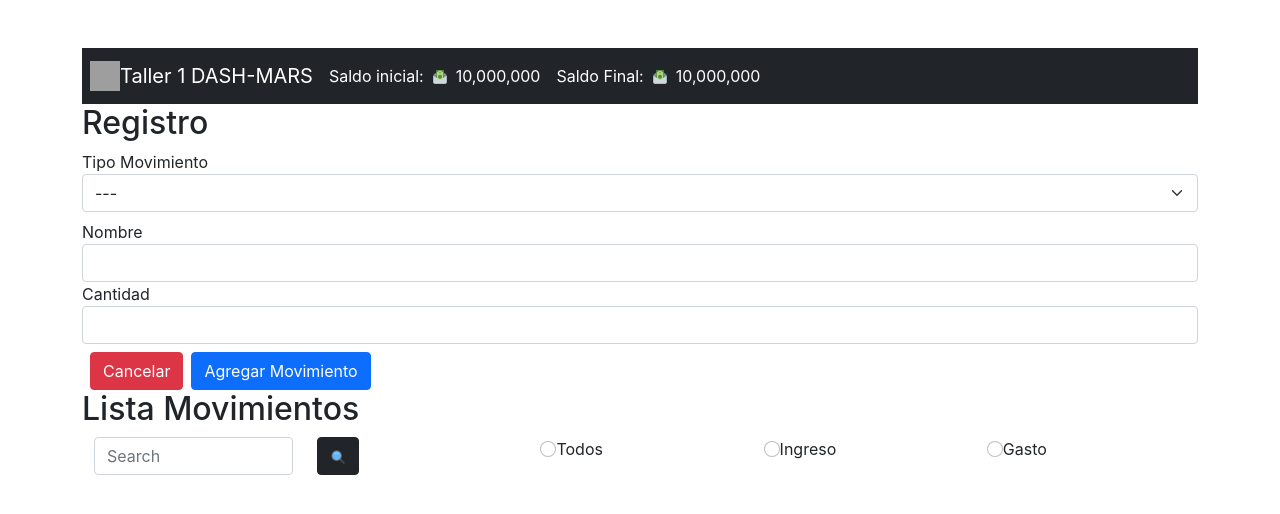
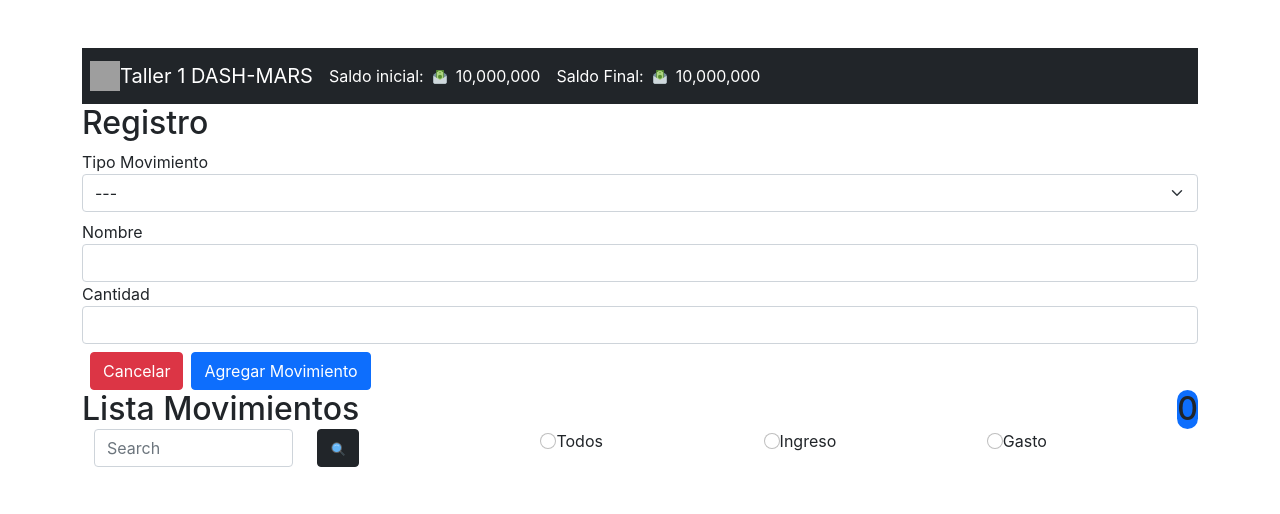
Before and after one commit to disu26/Taller1PDP, a React (Create React App) app in the folder taller1/: page / in a window 1280 px wide. Shown: the top 514 px of the page. Built offline with nearby package versions, Linux system fonts and the light colour scheme; grey boxes are pictures that could not be loaded.

Commit message:
Proyecto Finalizada

```diff
--- a/taller1/src/App.js
+++ b/taller1/src/App.js
@@ -31,6 +31,8 @@ function App() {
   const [searchValue, setSearchValue] = useState(null);
 
   const [searchedMovimientos, setSearchedMovimientos] = useState([]);
+
+  const [contMovimientos, setContMovimientos] = useState(Number);
 
   useEffect(() => {
     if(searchValue === null){
@@ -104,6 +106,8 @@ function App() {
                   setSaldoFinal= {setSaldoFinal}
                   openModal= {openModal}
                   openModalRegistro={openModalRegistro}
+                  contMovimientos={contMovimientos}
+                  setContMovimientos={setContMovimientos}
                 />
               </div>
             ) : (
@@ -126,9 +130,18 @@ function App() {
           }
         </div>
         <div className="flex-large">
-          <h2>Lista Movimientos</h2>
+          <div>
+            <h2 className="d-inline">
+              Lista Movimientos
+              <span className="float-end rounded-pill bg-primary"> {contMovimientos}</span>
+            </h2>
+
+          </div>
           <ListaMovimientos
             searchedMovimientos={searchedMovimientos}
+            movimientos={movimientos}
+            contMovimientos={contMovimientos}
+            setContMovimientos={setContMovimientos}
             setMovimientos= {setMovimientos}
             editRow={editRow}
             setSearchValue={setSearchValue}
--- a/taller1/src/components/Form.jsx
+++ b/taller1/src/components/Form.jsx
@@ -53,6 +53,7 @@ const Form = (props) => {
 
         props.setMovimientos([...props.movimientos, newRegistro]);
         e.target.reset();
+        props.setContMovimientos(props.contMovimientos + 1);
         setFrmState({ nombre: "", cantidad: Number, movimiento: "" });
         props.openModalRegistro(newRegistro);
         return;
--- a/taller1/src/components/ListaMovimientos.jsx
+++ b/taller1/src/components/ListaMovimientos.jsx
@@ -7,7 +7,7 @@ const ListaMovimientos = (props) => {
 
     const [frmState, setFrmState] = useState({
         busqueda: '',
-        movimiento: ''
+        movimiento: 'todos'
     });
 
   const deleteMovimiento = (movimiento) => {
@@ -15,11 +15,11 @@ const ListaMovimientos = (props) => {
       (item) => item.id !== movimiento.id
     );
     props.setMovimientos(newMovimientos);
+    props.setContMovimientos(props.contMovimientos - 1)
   };
 
   const onChange = ({ target }) => {
     setFrmState({ ...frmState, [target.name]: target.value });
-    console.log(frmState)
   }
 
   useEffect(() => {
@@ -27,7 +27,6 @@ const ListaMovimientos = (props) => {
   }, [frmState])
 
   const handleSubmit = (e) => {
-      console.log('submit')
         e.preventDefault();
         props.setSearchValue(frmState);
   }
```
